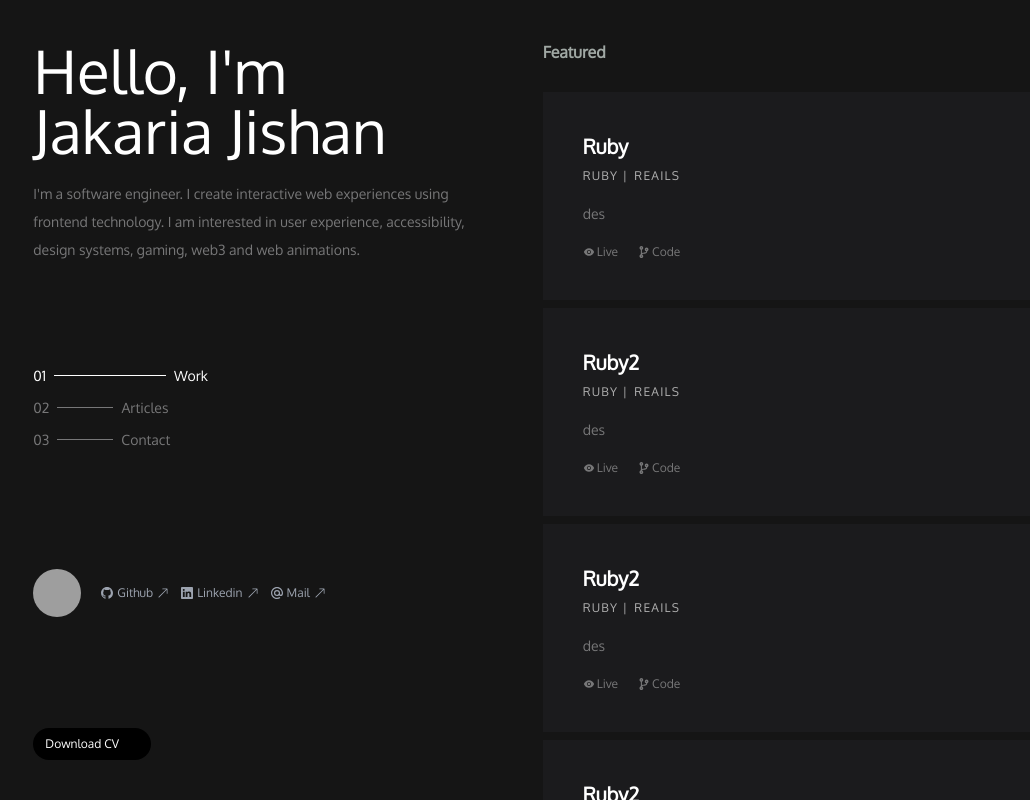
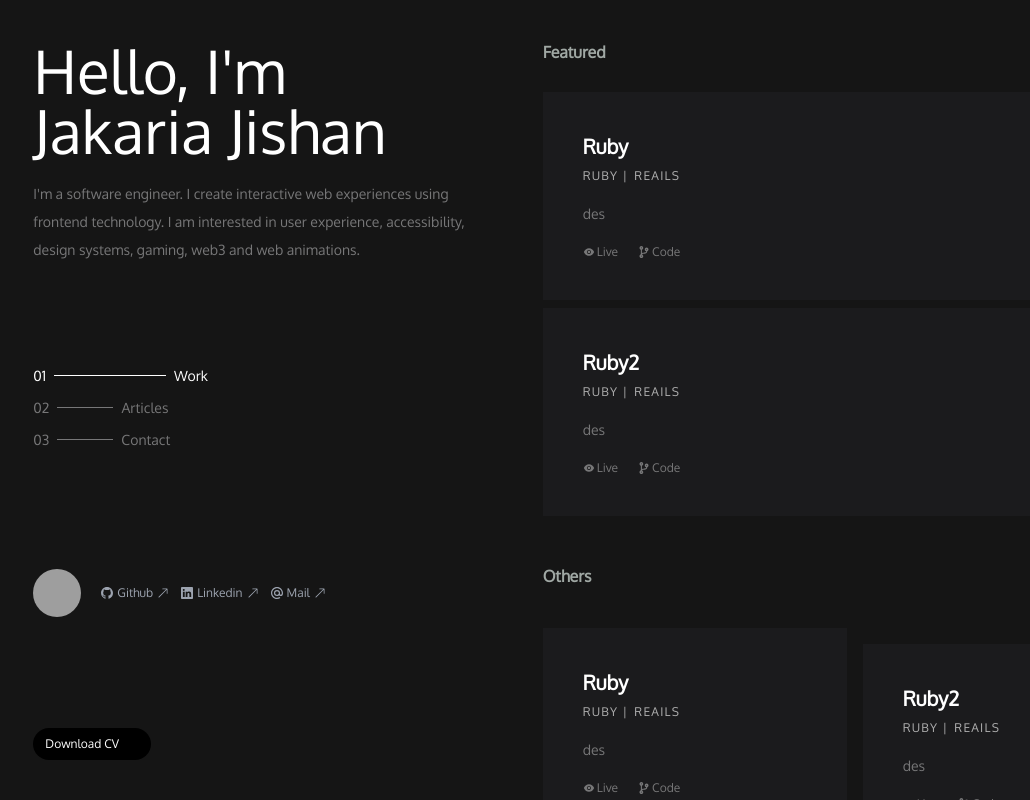
Before and after one commit to JakariaJishan/Portfolio2.1, a React (Create React App) app: page / in a window 1280 px wide. Shown: the whole page, without its empty margins (20-1050 px from the left). Built offline with nearby package versions, Linux system fonts and the light colour scheme; grey boxes are pictures that could not be loaded; some icons are missing.

Commit message:
Implement other projects

```diff
--- a/src/components/projects/FeaturedProject.js
+++ b/src/components/projects/FeaturedProject.js
@@ -4,7 +4,7 @@ import RenderFeature from "./RenderFeature";
 
 const FeaturedProject = () => {
   return (
-    <div className=" overflow-scroll no-scrollbar h-screen">
+    <div className="">
         <h5 className="text-[#A0A8A4] font-bold text-md pt-10 pb-5 px-10 bg-[#151515] sticky top-0 z-50">Featured</h5>
       {featuredProjects.map((featuredProject) => {
         return <RenderFeature featuredProject={featuredProject} />;
--- a/src/components/projects/Projects.js
+++ b/src/components/projects/Projects.js
@@ -1,10 +1,12 @@
 import React from 'react'
 import FeaturedProject from './FeaturedProject'
+import { WorkingProject } from './WorkingProject'
 
 const Projects = () => {
   return (
-    <div>
+    <div className='overflow-scroll no-scrollbar h-screen'>
        <FeaturedProject/>
+       <WorkingProject/>
     </div>
   )
 }
--- /dev/null
+++ b/src/components/projects/RenderWorkingProject.js
@@ -0,0 +1,43 @@
+import React from "react";
+import { AiFillEye } from "react-icons/ai";
+import { FaCodeBranch } from "react-icons/fa";
+import { Link } from "react-router-dom";
+
+const RenderWorkingProject = ({ workingProject }) => {
+  const { title, stacks, desc, liveLink, sourceCode } = workingProject;
+  return (
+    <div className=" w-full ">
+      <div className="p-10 bg-[#1B1B1D] transition ease-out hover:-translate-y-1 hover:scale-110  duration-300 hover:z-10 hover:border hover:border-[#616162]">
+        <h2 className="text-xl font-semibold">{title}</h2>
+        <div className="flex gap-1.5 my-2 text-xs tracking-widest text-[#AFAFAF] uppercase">
+          {stacks.map((item, index) => {
+            return (
+              <p>
+                {item} {index !== stacks.length - 1 && <span>|</span>}
+              </p>
+            );
+          })}
+        </div>
+        <p className="text-sm text-[#777778] my-5">{desc}</p>
+        <div className="flex items-center gap-5 text-xs">
+          <Link
+            to={liveLink}
+            className="flex items-center text-[#777778] hover:text-white gap-0.5"
+          >
+            <AiFillEye />
+            Live
+          </Link>
+          <Link
+            to={sourceCode}
+            className="flex items-center gap-0.5 text-[#777778] hover:text-white"
+          >
+            <FaCodeBranch />
+            Code
+          </Link>
+        </div>
+      </div>
+    </div>
+  );
+};
+
+export default RenderWorkingProject;
--- /dev/null
+++ b/src/components/projects/WorkingProject.js
@@ -0,0 +1,21 @@
+import React from "react";
+import { workingProjects } from "../../projects";
+import RenderWorkingProject from "./RenderWorkingProject";
+
+export const WorkingProject = () => {
+  return (
+    <div>
+      <div className=" ">
+        <h5 className="text-[#A0A8A4] font-bold text-md pt-10 pb-5 px-10 bg-[#151515] sticky top-0 z-50">
+          Others
+        </h5>
+        <div className="[&>*:nth-child(even)]:mt-4 grid grid-cols-2 gap-x-4 mx-10 mt-5  ">
+
+        {workingProjects.map((workingProject) => {
+            return <RenderWorkingProject workingProject={workingProject} />;
+        })}
+        </div>
+      </div>
+    </div>
+  );
+};
--- a/src/projects.js
+++ b/src/projects.js
@@ -1,4 +1,22 @@
 export const featuredProjects = [
+    {
+        title :"Ruby",
+        stacks: ["ruby","reails"],
+        desc:"des",
+        liveLink:"live",
+        sourceCode:"code"
+    },
+    {
+        title :"Ruby2",
+        stacks: ["ruby","reails"],
+        desc:"des",
+        liveLink:"live",
+        sourceCode:"code"
+    },
+
+]
+
+export const workingProjects = [
     {
         title :"Ruby",
         stacks: ["ruby","reails"],
@@ -27,4 +45,25 @@ export const featuredProjects = [
         liveLink:"live",
         sourceCode:"code"
     },
+    {
+        title :"Ruby2",
+        stacks: ["ruby","reails"],
+        desc:"des",
+        liveLink:"live",
+        sourceCode:"code"
+    },
+    {
+        title :"Ruby2",
+        stacks: ["ruby","reails"],
+        desc:"des",
+        liveLink:"live",
+        sourceCode:"code"
+    },
+    {
+        title :"Ruby2",
+        stacks: ["ruby","reails"],
+        desc:"des",
+        liveLink:"live",
+        sourceCode:"code"
+    },
 ]
```
